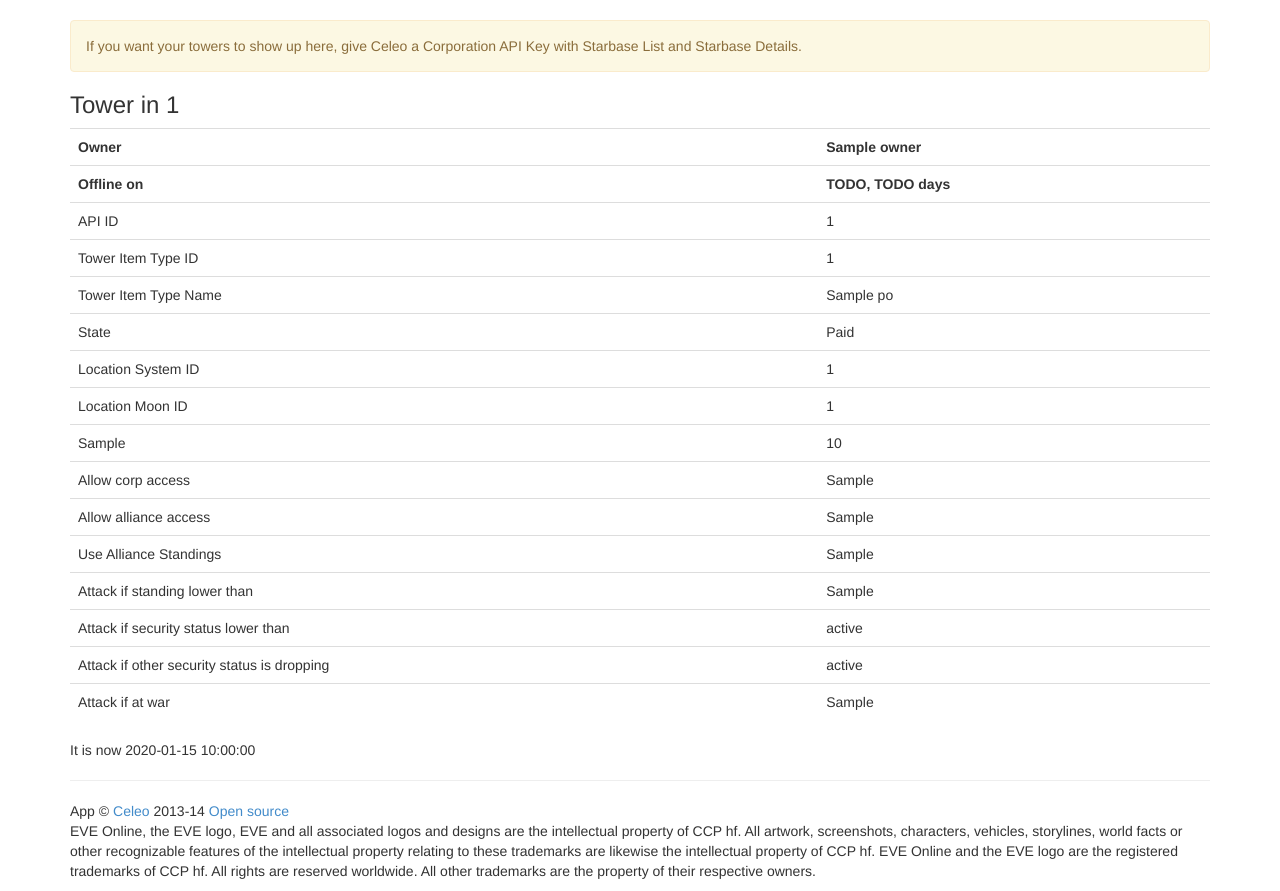
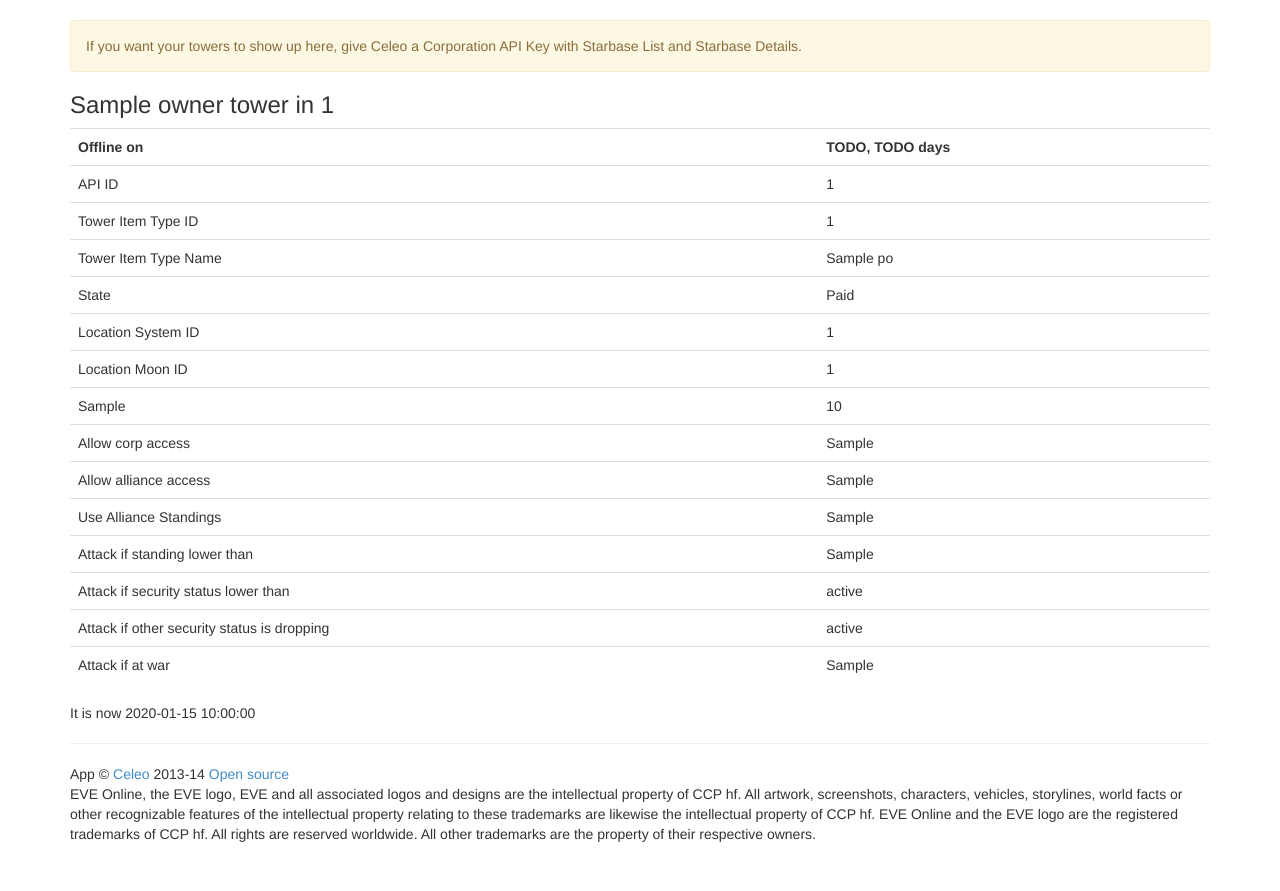
Before and after one commit to Celeo/EveTrackers, a Python web app: template trackers/templates/fuel/index.html in a window 1280 px wide. Shown: the part 52-943 px from the top of the page. After the commit the page ends 894 px from the top, so only its background shows below. Run offline with Jinja, Linux system fonts and the light colour scheme; the template is opened without the code that fills it: most values are stand-ins (such as "Sample title", 1, 10 or a date in 2020).

Commit message:
Moving tower owner name to block title & out of the table

```diff
--- a/trackers/templates/fuel/index.html
+++ b/trackers/templates/fuel/index.html
@@ -9,14 +9,10 @@
 </div>
 
 {% for pos in info %}
-<h3>Tower in {{ pos['Location System ID'] }}</h3>
+<h3>{{ pos['Owner'] }} tower in {{ pos['Location System ID'] }}</h3>
 <table class="table">
     <thead></thead>
     <tbody>
-        <tr>
-            <td><b>Owner</b></td>
-            <td><b>{{ pos['Owner'] }}</b></td>
-        </tr>
         <tr>
             <td><b>Offline on</b></td>
             <td><b>TODO, TODO days</b></td>
```
